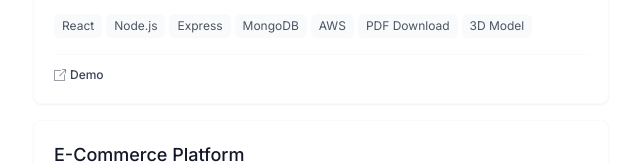
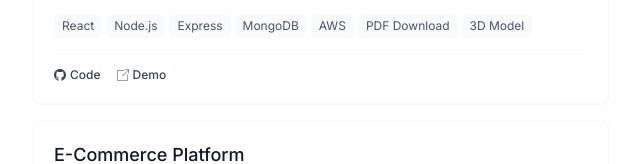
Before and after one commit to Shaamiilll/Shamil-Nextjs-Portfolio, a Next.js app: page / in a window 1280 px wide. Both pictures are taken after a click on the button "Projects". Shown: the part 435-599 px from the top of the page, without its empty margins (319-959 px from the left). Built offline with nearby package versions, Linux system fonts and the light colour scheme.

Commit message:
Upadate: updated the link for the SaaS

```diff
--- a/src/components/ProjectsPage.tsx
+++ b/src/components/ProjectsPage.tsx
@@ -8,7 +8,7 @@
     {
       title: "White Label Quotation Service - SaaS Website",
       description: "A SaaS platform for generating and downloading white-label quotations.A large scale project with multiple features.",
-      // sourceCode: "https://github.com/quotely-co/client",
+      sourceCode: "https://github.com/quotely-co/client",
       liveLink: "https://quotely.shop",
       technologies: ["React", "Node.js", "Express", "MongoDB", "AWS", "PDF Download" ,"3D Model"]
     },
```
